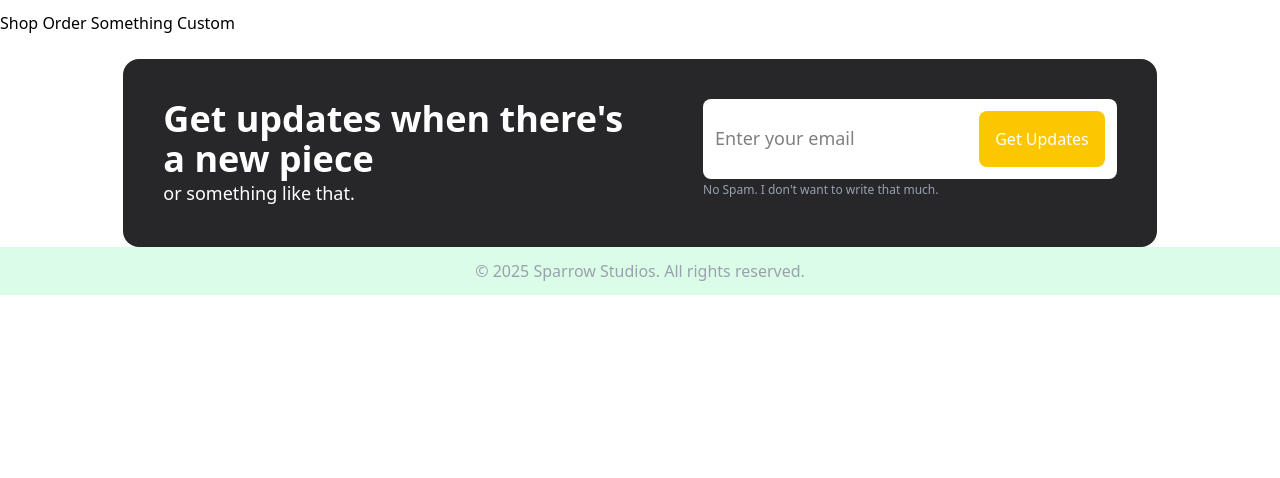
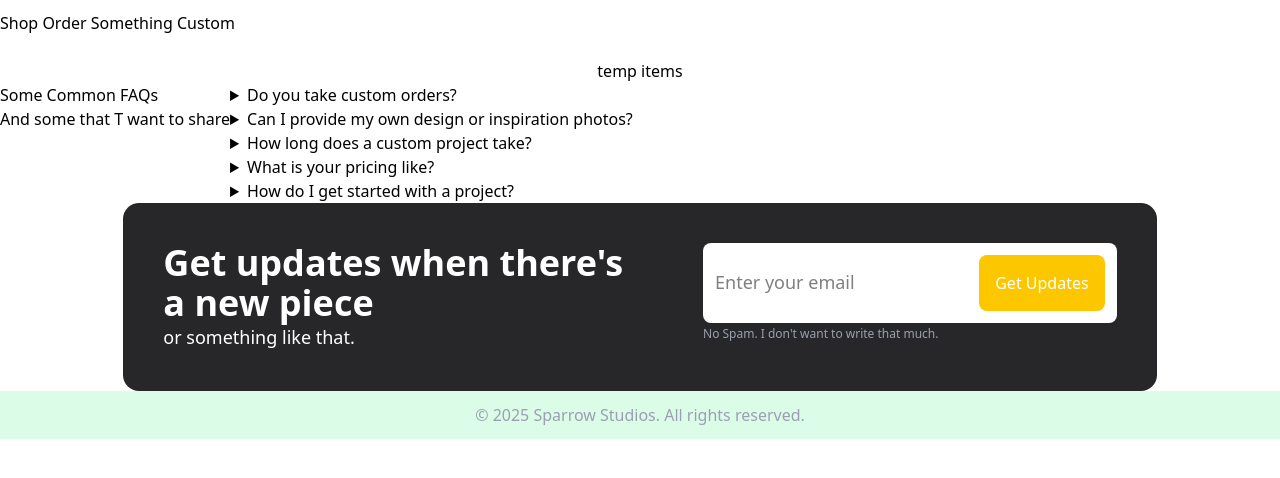
Before and after one commit to sparrowsaurora/woodworking-site, a Flask app: page / in a window 1280 px wide. Shown: the part 49-527 px from the top of the page. Run offline with Flask 3, Linux system fonts and the light colour scheme.

Commit message:
wip(index): added a FAQ section HTML with some basic copy

```diff
--- a/app/templates/index.html
+++ b/app/templates/index.html
@@ -62,7 +62,59 @@
 {% else %}
 <br />
 {% endfor %}
+
 <!-- FAQs -->
+<p class="text-center w-full">temp items</p>
+<div class="flex">
+    <div class="">
+        <h1>Some Common FAQs</h1>
+        <p>And some that T want to share</p>
+    </div>
+    <div class="flex flex-col">
+        <details>
+            <summary>Do you take custom orders?</summary>
+            <p>
+                Yes! We welcome custom projects. You can share your designs,
+                sketches, or ideas, and we'll work with you to create something
+                unique to your needs and style.
+            </p>
+        </details>
+        <details>
+            <summary>
+                Can I provide my own design or inspiration photos?
+            </summary>
+            <p>
+                Absolutely. We're happy to work from your inspiration images,
+                sketches, or architectural plans. We'll help translate your
+                ideas into a practical woodworking solution.
+            </p>
+        </details>
+        <details>
+            <summary>How long does a custom project take?</summary>
+            <p>
+                Timelines vary based on the size and complexity of the project.
+                Most small projects take 2-4 weeks, while larger ones (like full
+                furniture sets or built-ins) may take 6-10 weeks.
+            </p>
+        </details>
+        <details>
+            <summary>What is your pricing like?</summary>
+            <p>
+                Prices depend on the size, design, materials, and finish. We
+                offer quotes after an initial consultation. Custom work is
+                priced to reflect craftsmanship and material quality.
+            </p>
+        </details>
+        <details>
+            <summary>How do I get started with a project?</summary>
+            <p>
+                Just contact us through our website or call us directly. We'll
+                set up a consultation to discuss your project, provide a quote,
+                and outline the next steps.
+            </p>
+        </details>
+    </div>
+</div>
 
 <!-- Email SignUp -->
 
--- a/run.py
+++ b/run.py
@@ -1,8 +1,6 @@
 from app import create_app, db
 
 app = create_app()
-
-
 
 if __name__ == '__main__':
     with app.app_context():
```
